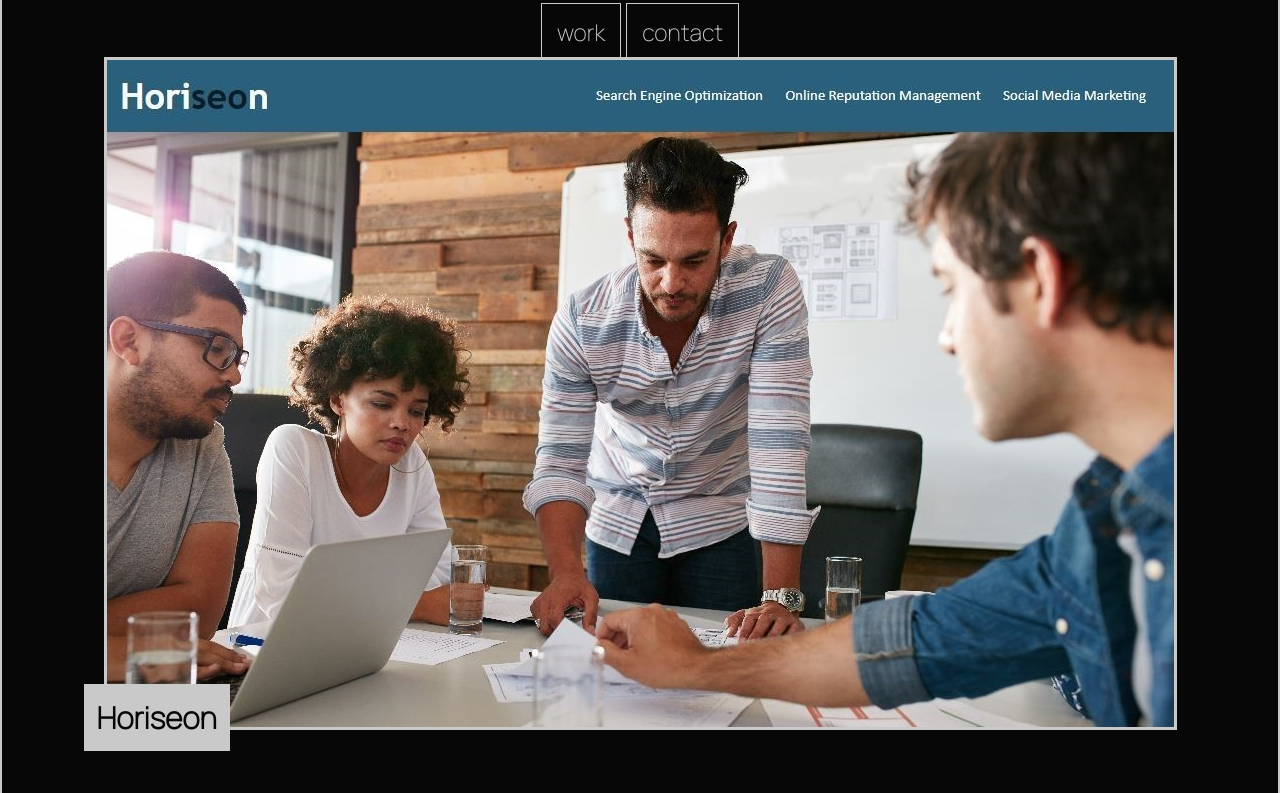
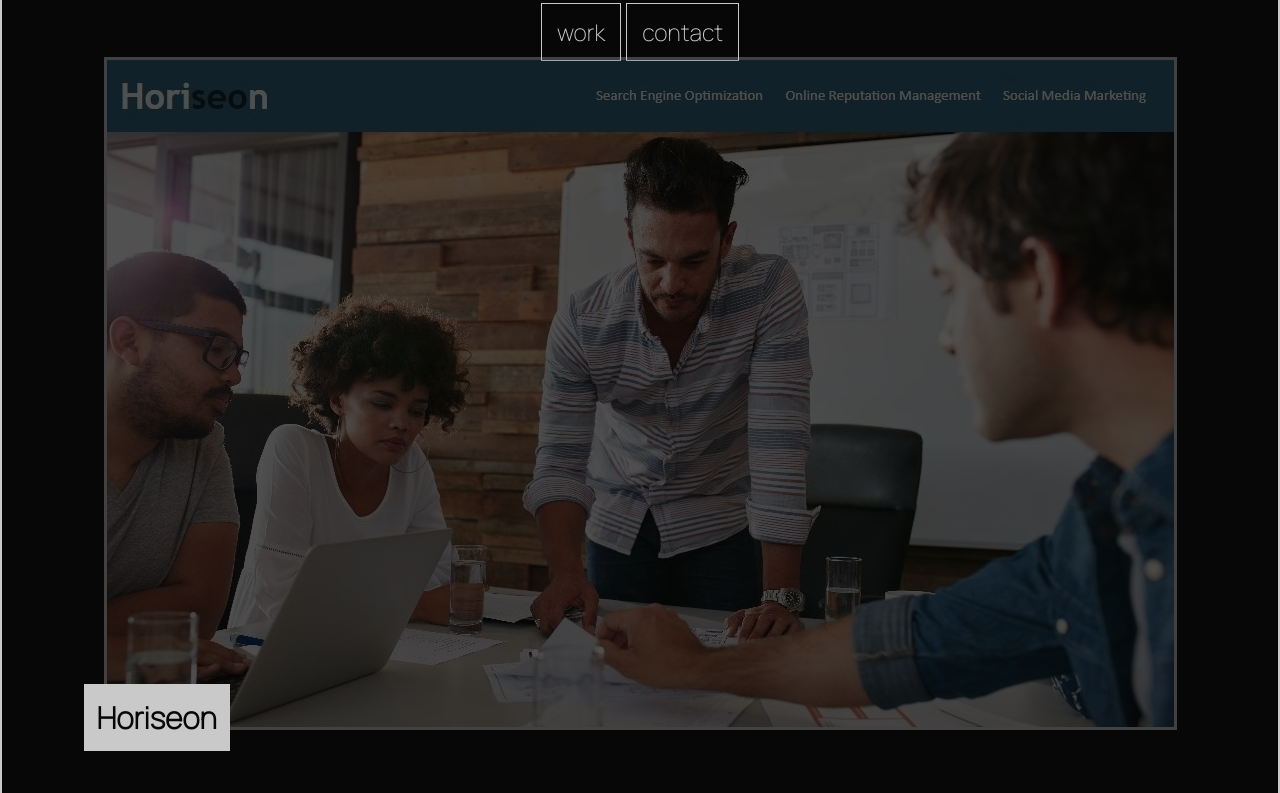
Before and after one commit to clendinning1/clendinning-portfolio, a plain HTML site: page index.html in a window 1280 px wide. In both pictures the pointer is over the picture 640 px from the left and 1882 px from the top of the page. Shown: the part 1489-2282 px from the top of the page. Drawn offline with Linux system fonts and the light colour scheme.

Commit message:
work image hover effect

```diff
--- a/assets/css/style.css
+++ b/assets/css/style.css
@@ -1,12 +1,11 @@
 /*
 TO DO:
-1. build the cards visually first, then worry about the media queries.
-2. make sure to use flexboxes so the responsiveness (mobile variant) is kosher.
 3. media queries for responsiveness.
-4. use variables in css.
-5. media query it up for fun styling. (hidden bits)
 6. Add keyboard focus????? other accessibility stuff??????
-7. make somethign fancy happen when you hover over the work
+8. fix bugs (nav disappearing under work images)
+9. fix background
+10. fix image placement for work
+11. fix it being ugly
 */
 
 
@@ -242,7 +241,7 @@ button:hover {
 }
 
 .item1, .item2, .item3, .item4 {
-    /* need this for the itemtxt to work */
+    /* need this for the itemtxt positioning to work */
     position: relative;
 }
 
@@ -277,6 +276,15 @@ button:hover {
     /* item images 1-4 */
     border: solid var(--lgray);
     border-width: 3px;
+    transition: 0.3s;
+}
+
+.item1 img:hover,
+.item2 img:hover,
+.item3 img:hover,
+.item4 img:hover {
+    /* image hover effect */
+    opacity: 0.3;
 }
 
 .item2 img,
@@ -317,13 +325,11 @@ a {
     color: var(--blue);
 }
 
-@media (hover: hover) {
 
-    /* linked text hover effect */
-    a:hover {
-        color: var(--black);
-        transition: color 0.3s;
-    }
+/* linked text hover effect */
+a:hover {
+    color: var(--black);
+    transition: color 0.3s;
 }
 
 
```
